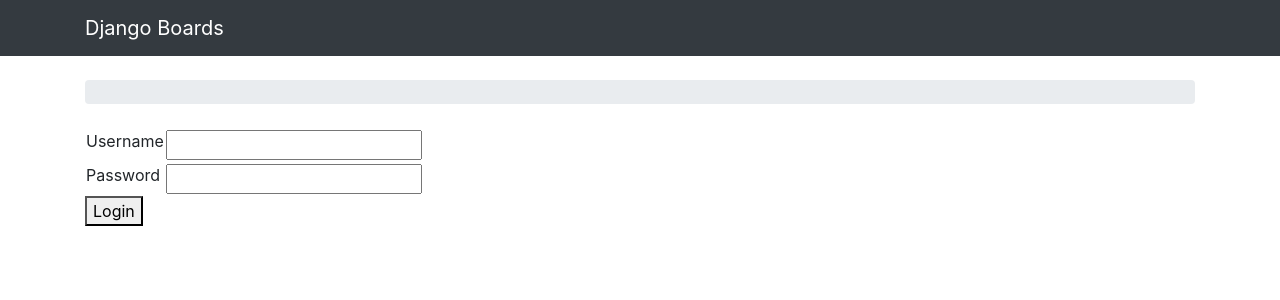
After one commit to yaqoot9/djano_project, a Django app: page /login/ in a window 1280 px wide. The commit adds this page. Shown: the top 300 px of the page. Run offline with Django 4.2, Linux system fonts and the light colour scheme; some libraries are stand-ins or nearby versions.

Commit message:
login/logout system

```diff
--- a/Traning/settings.py
+++ b/Traning/settings.py
@@ -129,3 +129,5 @@
 # https://docs.djangoproject.com/en/4.1/ref/settings/#default-auto-field
 
 DEFAULT_AUTO_FIELD = 'django.db.models.BigAutoField'
+
+LOGIN_REDIRECT_URL = 'home'
--- a/Traning/urls.py
+++ b/Traning/urls.py
@@ -23,7 +23,7 @@
 
 urlpatterns = [
 
-    path('home/', include('boards.urls')),
+    path('login/', include('boards.urls')),
     path('admin/', admin.site.urls),
 
 ]
--- a/boards/serializers.py
+++ b/boards/serializers.py
@@ -5,3 +5,8 @@
     class Meta:
         model=Board
         fields='__all__'
+
+    def validate_name(self, value):
+        if len(value) >8:
+            raise serializers.ValidationError("error message")
+        return value
--- a/boards/urls.py
+++ b/boards/urls.py
@@ -1,9 +1,9 @@
 from django.urls import path
 from . import views
-
+from django.contrib.auth import views as auth_views
 urlpatterns = [
 
-path('',views.home,name='home'),
+path('home/',views.home,name='home'),
 path('get/<pk>/',views.board_topics,name='border_topic'),
 path('add/<pk>/new',views.new_topic,name='new_topic'),
 path('update/',views.update,name='update'),
@@ -17,5 +17,9 @@
 path('list/',views.boardList,name='BoardList'),
 path('Create/',views.boardCreate,name='BoardCreate'),
 path('UpdateBoard/<str:pk>',views.boardUpdate,name='BoardUpdate'),
-path('DeleteBoard/<str:pk>',views.boardDelete,name='BoardDelete')
+path('DeleteBoard/<str:pk>',views.boardDelete,name='BoardDelete'),
+
+path('',views.user_login,name='login'),
+path('logout/',views.user_logout,name='logout')
+
     ]
--- a/boards/views.py
+++ b/boards/views.py
@@ -3,7 +3,7 @@
 from .models import  Board,Topic,Post
 from django.views import View
 # Create your views here.
-from django.shortcuts import render, get_object_or_404,redirect
+from django.shortcuts import render, get_object_or_404,redirect,HttpResponseRedirect,reverse
 from django.views.decorators.http import require_http_methods
 from rest_framework.decorators import api_view
 
@@ -12,6 +12,32 @@
 from rest_framework.response import Response
 from rest_framework import status
 from .forms import BoardForm
+from django.contrib.auth import authenticate,login,logout
+
+
+def user_login(request):
+    context={}
+    if request.method=="POST":
+        username=request.POST['username']
+        password=request.POST['password']
+        user=authenticate(request,username=username,password=password)
+        if user:
+            login(request,user)
+            return HttpResponseRedirect(reverse('home'))
+
+        else:
+            context["error"]="provide valid credentials!"
+            return render(request, 'login.html', context)
+
+    else:
+        return render(request,'login.html',context)
+
+
+def user_logout(request):
+     logout(request)
+     context={}
+     return HttpResponseRedirect(reverse('login'))
+
 @require_http_methods(['GET'])
 def home(request):
     boards=Board.objects.all()
@@ -66,11 +92,15 @@
 @api_view(['POST'])
 def boardCreate(request):
     serializer=BoardSerializ(data=request.data)
+    serializer.validate_name(request.data['name'])
     if serializer.is_valid():
         serializer.save()
+
     return Response (serializer.data)
 
-@api_view(['POST'])
+
+
+@api_view(['PUT'])
 def boardUpdate(request,pk):
     board=Board.objects.get(id=pk)
     serializer=BoardSerializ(instance=board,data=request.data)
--- /dev/null
+++ b/templates/login.html
@@ -0,0 +1,28 @@
+{% extends 'base.html' %}
+  {% block content %}
+
+<form method="post">
+    {% csrf_token%}
+    <table>
+       <tr>
+           <td>  <label for="username"> Username</label></td>
+           <td> <input type="text" name="username"  id="username"> </td>
+
+
+       </tr>
+
+         <tr>
+           <td>  <label for="password"> Password</label></td>
+           <td> <input type="text" name="password"  id="password"> </td>
+
+
+       </tr>
+        <p> {{error}} </p>
+    </table>
+
+    <button type="submit">Login</button>
+</form>
+
+
+
+ {% endblock %}
```
Also changed, not shown: templates/home.html (+9 -6 lines).
